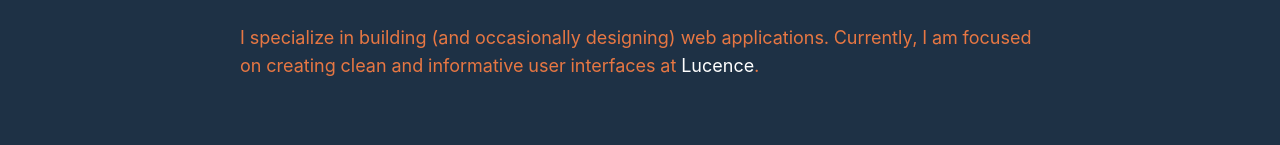
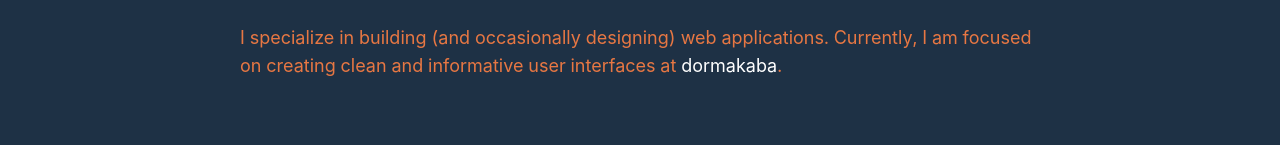
Before and after one commit to pohti/portfolio-antd, a React (Create React App) app: page / in a window 1280 px wide. Shown: the part 260-405 px from the top of the page. Built offline with nearby package versions, Linux system fonts and the light colour scheme.

Commit message:
updating home

```diff
--- a/src/components/Content/Home/Home.jsx
+++ b/src/components/Content/Home/Home.jsx
@@ -26,11 +26,11 @@ export default class Home extends Component {
               Currently, I am focused on creating clean and informative user interfaces at {" "}
               <a
                 target="_blank"
-                href="https://www.lucence.com/"
+                href="https://www.dormakaba.com/sg-en"
                 rel="noreferrer"
                 className="text-content-ref-links"
               >
-                Lucence</a>.
+                dormakaba</a>.
             </p>
           </div>
         </div>
```
